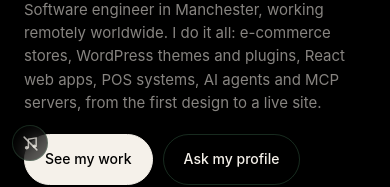
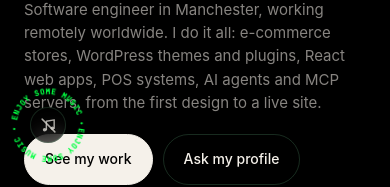
Before and after one commit to abdulhayeedev/abdul-mcp, a Next.js app: page / in a window 390 px wide. Shown: the part 671-858 px from the top of the page. Built offline with nearby package versions, Linux system fonts and the light colour scheme; a web font is replaced by a local one.

Commit message:
Add music ring styles and animations in globals.css

```diff
--- a/app/globals.css
+++ b/app/globals.css
@@ -523,3 +523,16 @@ html,body{max-width:100%;overflow-x:clip}
 .music{width:36px;height:36px;left:12px;bottom:12px;opacity:.85}
 .music svg{width:17px;height:17px}
 }
+
+/* music ring: text rotating anticlockwise around the button */
+.musichint{display:none}
+.music{left:38px;bottom:38px}
+.musicring{position:fixed;left:8px;bottom:8px;width:104px;height:104px;z-index:59;pointer-events:none}
+.musicring svg{width:100%;height:100%;overflow:visible;animation:musicspin 14s linear infinite}
+.musicring text{fill:var(--accent);font-family:var(--mono);font-size:9px;font-weight:700;letter-spacing:.5px}
+@keyframes musicspin{from{transform:rotate(0)}to{transform:rotate(-360deg)}}
+@media(prefers-reduced-motion:reduce){.musicring svg{animation:none}}
+@media(max-width:760px){
+.music{left:30px;bottom:30px}
+.musicring{left:6px;bottom:6px;width:84px;height:84px}
+}
```
